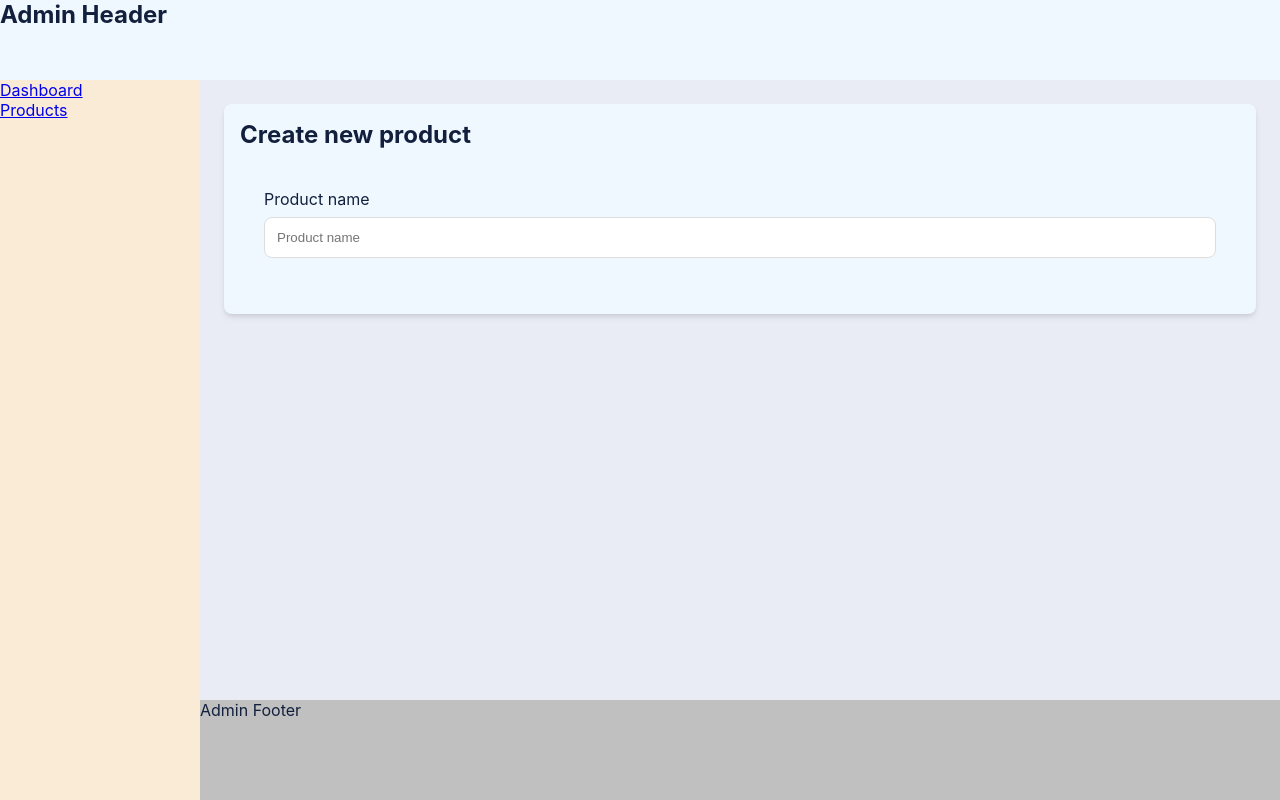
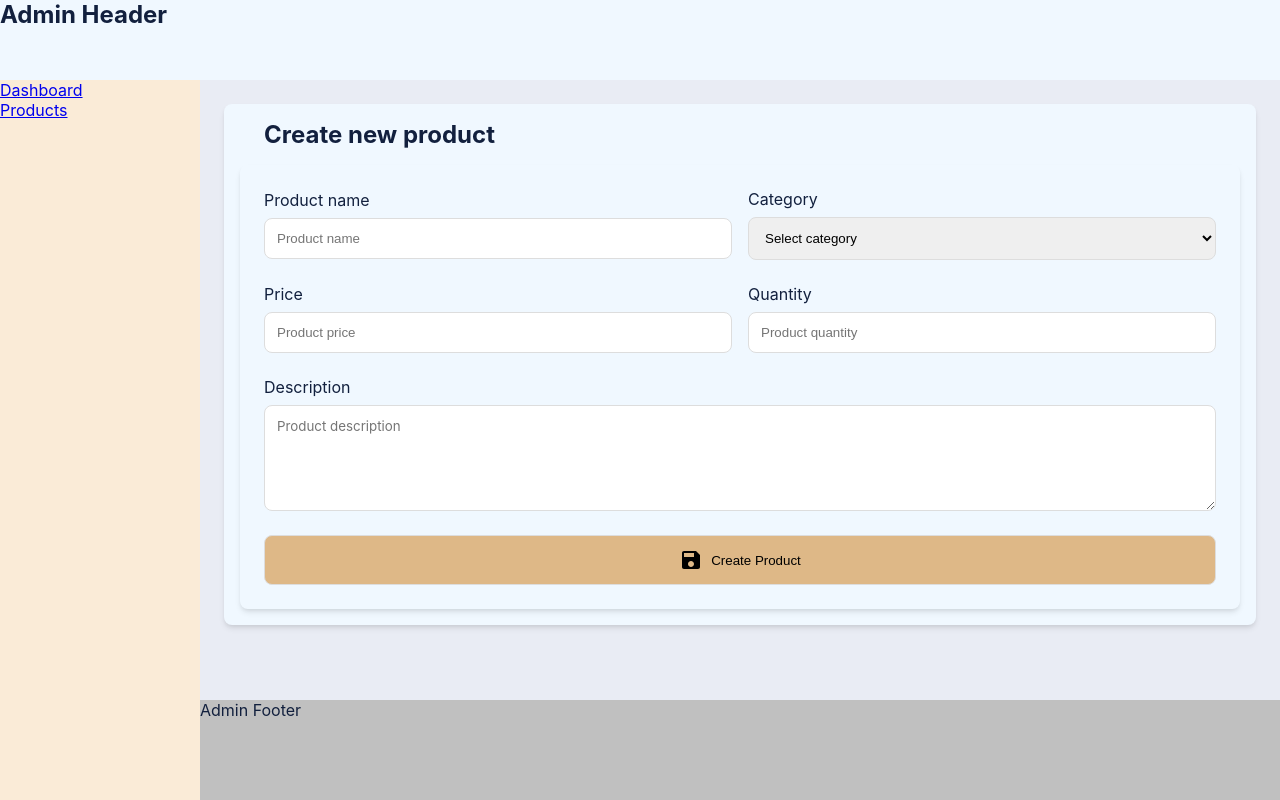
Before and after one commit to DlopezS98/react-isi-webappcrud, a React (Create React App) app: page /dashboard/products/create in a window 1280 px wide. Built offline with nearby package versions, Linux system fonts and the light colour scheme.

Commit message:
feat: enhance create product page with additional fields and improved layout

```diff
--- a/src/admin/products/create.tsx
+++ b/src/admin/products/create.tsx
@@ -1,16 +1,51 @@
+import Button from '../../components/button';
 import Card, { CardBody, CardHeader } from '../../components/card';
+import SaveIcon from '@mui/icons-material/Save';
 
 export default function CreateProductPage() {
   return (
     <Card>
       <CardHeader>
-        <h2>Create new product</h2>
+        <div className='mx-3'>
+          <h2>Create new product</h2>
+        </div>
       </CardHeader>
       <CardBody>
-        <form className='form'>
-          <div className='form__group'>
-            <label htmlFor='name'>Product name</label>
-            <input type='text' id='name' placeholder='Product name' />
+        <form className='form shadow-md'>
+          <div className='row gap-2 justify-center align-center'>
+            <div className='column form__group'>
+              <label htmlFor='name'>Product name</label>
+              <input type='text' id='name' name='name' placeholder='Product name' />
+            </div>
+            <div className='column form__group'>
+              <label htmlFor='category'>Category</label>
+              <select id='category' name='category' className='select'>
+                <option value=''>Select category</option>
+                <option value='1'>Category 1</option>
+                <option value='2'>Category 2</option>
+              </select>
+            </div>
+          </div>
+          <div className='row gap-2 justify-center align-center'>
+            <div className='column form__group'>
+              <label htmlFor='price'>Price</label>
+              <input type='number' id='price' name='price' placeholder='Product price' />
+            </div>
+            <div className='column form__group'>
+              <label htmlFor='quantity'>Quantity</label>
+              <input type='number' id='quantity' name='quantity' placeholder='Product quantity' />
+            </div>
+          </div>
+          <div className='row'>
+            <div className='column form__group'>
+              <label htmlFor='description'>Description</label>
+              <textarea id='description' name='description' placeholder='Product description' rows={5}></textarea>
+            </div>
+          </div>
+          <div className='column'>
+            <Button onClick={() => {}} variant='primary'>
+              <SaveIcon /> Create Product
+            </Button>
           </div>
         </form>
       </CardBody>
--- a/src/styles/forms.css
+++ b/src/styles/forms.css
@@ -3,7 +3,8 @@
   flex-direction: column;
   width: 100%;
   padding: 24px;
-  /* gap: 16px; */
+  gap: 8px;
+  border-radius: 8px;
 }
 
 .form__group {
@@ -47,3 +48,8 @@
   width: 100%;
   font-family: inherit;
 }
+
+.form__group textarea:focus {
+  outline: none;
+  border-color: burlywood;
+}
```
